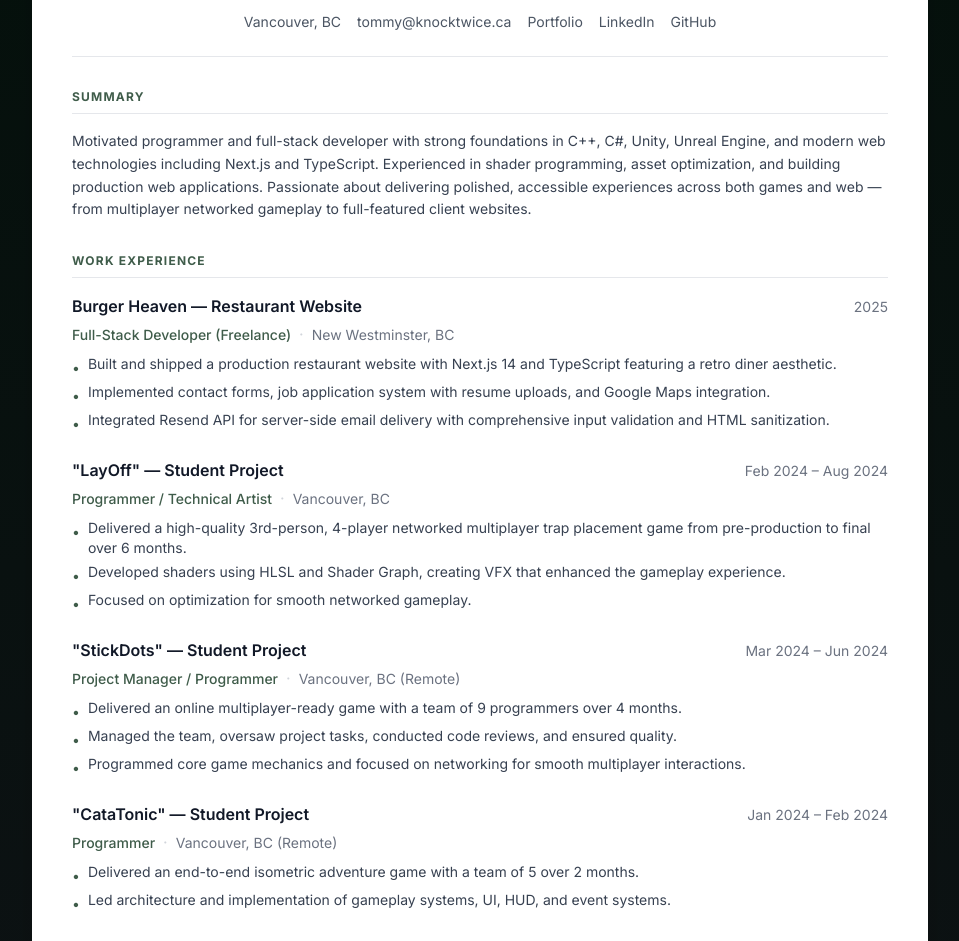
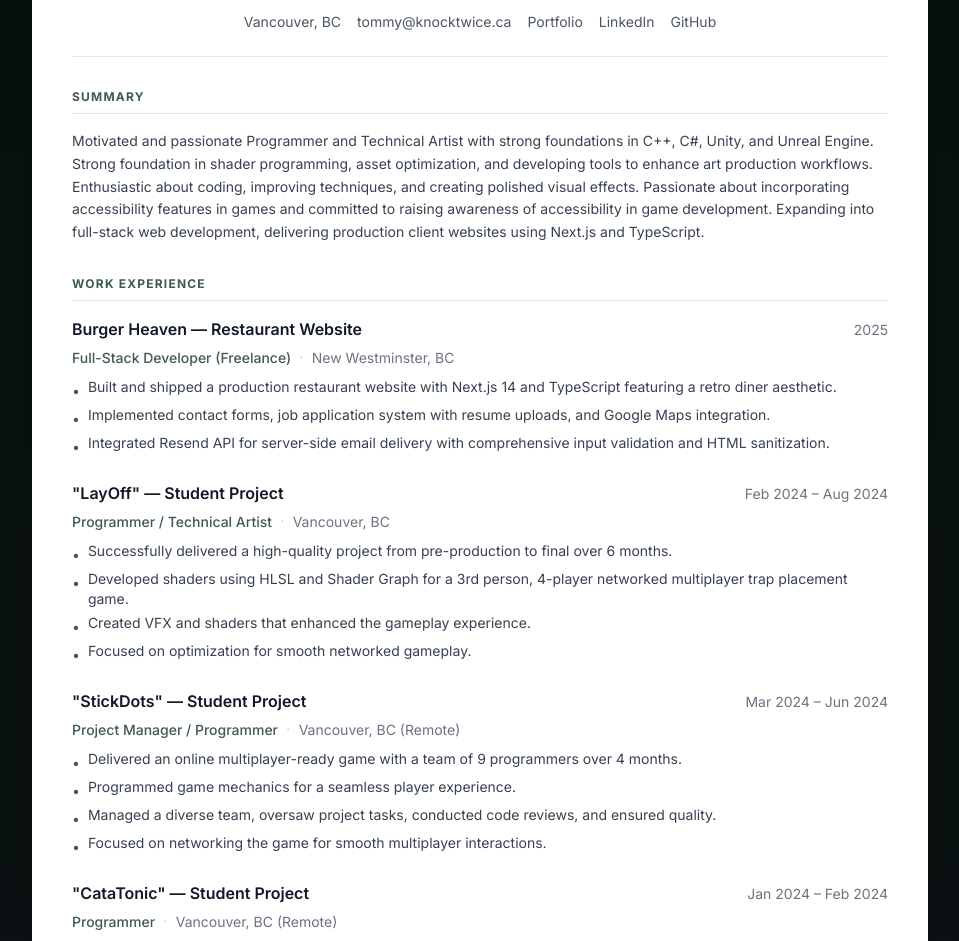
Before and after one commit to pg25tommy/tommy-minter-portfolio, a Next.js app: page /resume in a window 1280 px wide. Shown: the part 320-1261 px from the top of the page, without its empty margins (160-1119 px from the left). Built offline with nearby package versions, Linux system fonts and the light colour scheme.

Commit message:
Restore original resume wording, fix BroHeat typo, blend in web dev addition

```diff
--- a/app/resume/page.tsx
+++ b/app/resume/page.tsx
@@ -80,10 +80,11 @@ export default function ResumePage() {
           <div className="mb-8">
             <SectionHeading>Summary</SectionHeading>
             <p className="text-sm text-gray-700 leading-relaxed">
-              Motivated programmer and full-stack developer with strong foundations in C++, C#, Unity, Unreal Engine,
-              and modern web technologies including Next.js and TypeScript. Experienced in shader programming, asset optimization,
-              and building production web applications. Passionate about delivering polished, accessible experiences across both
-              games and web — from multiplayer networked gameplay to full-featured client websites.
+              Motivated and passionate Programmer and Technical Artist with strong foundations in C++, C#, Unity, and Unreal Engine.
+              Strong foundation in shader programming, asset optimization, and developing tools to enhance art production workflows.
+              Enthusiastic about coding, improving techniques, and creating polished visual effects. Passionate about incorporating
+              accessibility features in games and committed to raising awareness of accessibility in game development. Expanding into
+              full-stack web development, delivering production client websites using Next.js and TypeScript.
             </p>
           </div>
 
@@ -109,8 +110,9 @@ export default function ResumePage() {
               location="Vancouver, BC"
               dates="Feb 2024 – Aug 2024"
               bullets={[
-                "Delivered a high-quality 3rd-person, 4-player networked multiplayer trap placement game from pre-production to final over 6 months.",
-                "Developed shaders using HLSL and Shader Graph, creating VFX that enhanced the gameplay experience.",
+                "Successfully delivered a high-quality project from pre-production to final over 6 months.",
+                "Developed shaders using HLSL and Shader Graph for a 3rd person, 4-player networked multiplayer trap placement game.",
+                "Created VFX and shaders that enhanced the gameplay experience.",
                 "Focused on optimization for smooth networked gameplay.",
               ]}
             />
@@ -122,8 +124,9 @@ export default function ResumePage() {
               dates="Mar 2024 – Jun 2024"
               bullets={[
                 "Delivered an online multiplayer-ready game with a team of 9 programmers over 4 months.",
-                "Managed the team, oversaw project tasks, conducted code reviews, and ensured quality.",
-                "Programmed core game mechanics and focused on networking for smooth multiplayer interactions.",
+                "Programmed game mechanics for a seamless player experience.",
+                "Managed a diverse team, oversaw project tasks, conducted code reviews, and ensured quality.",
+                "Focused on networking the game for smooth multiplayer interactions.",
               ]}
             />
 
@@ -133,8 +136,8 @@ export default function ResumePage() {
               location="Vancouver, BC (Remote)"
               dates="Jan 2024 – Feb 2024"
               bullets={[
-                "Delivered an end-to-end isometric adventure game with a team of 5 over 2 months.",
-                "Led architecture and implementation of gameplay systems, UI, HUD, and event systems.",
+                "Delivered an end-to-end Isometric adventurer game with a team of 5 over 2 months.",
+                "Played a key role in the architecture and implementation of gameplay, UI, HUD systems, and events.",
               ]}
             />
 
@@ -144,8 +147,8 @@ export default function ResumePage() {
               location="Vancouver, BC (Remote)"
               dates="Jan 2024 – Feb 2024"
               bullets={[
-                "Delivered a brick breaker game built on a custom C++ engine with a team of 2.",
-                "Implemented factory pattern for entity creation and custom collision detection systems.",
+                "Delivered a brick breaker game made in a custom C++ engine with a team of 2.",
+                "Developed custom Factories and Collision systems.",
               ]}
             />
           </section>
```
